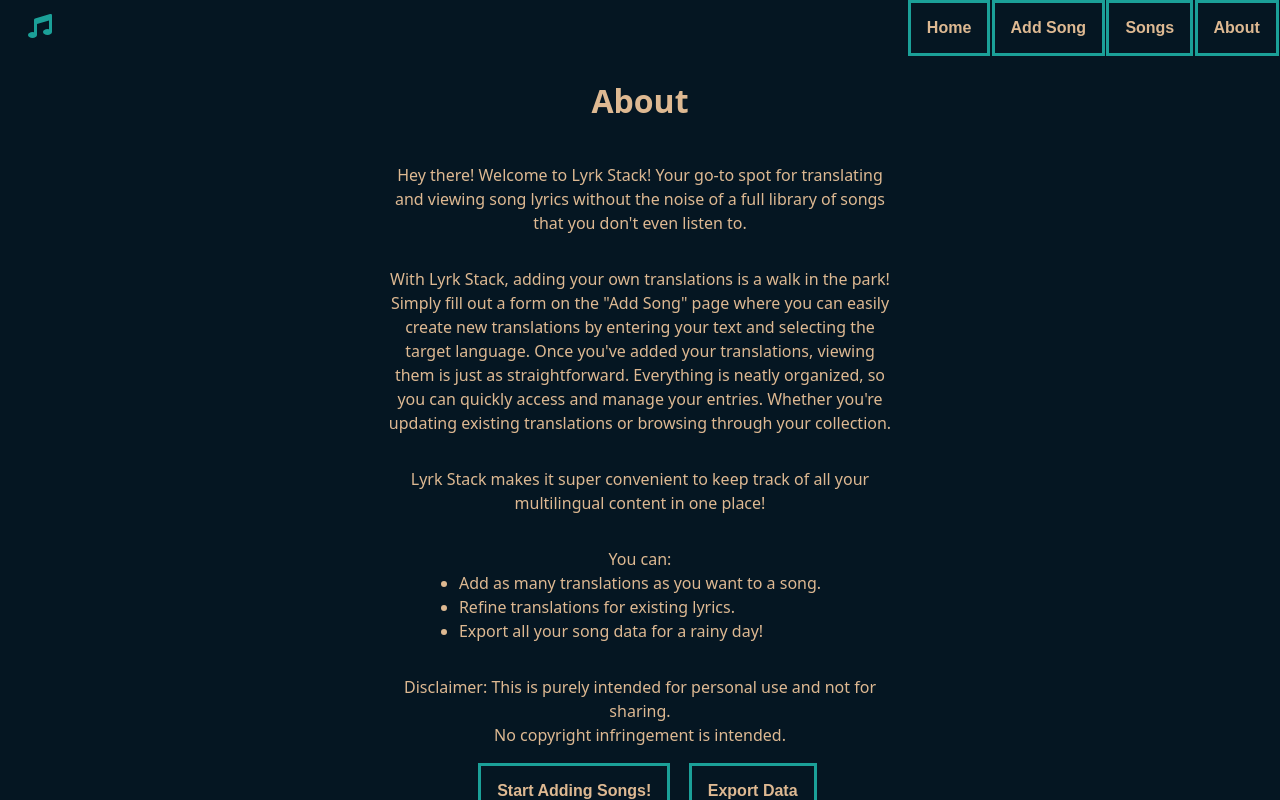
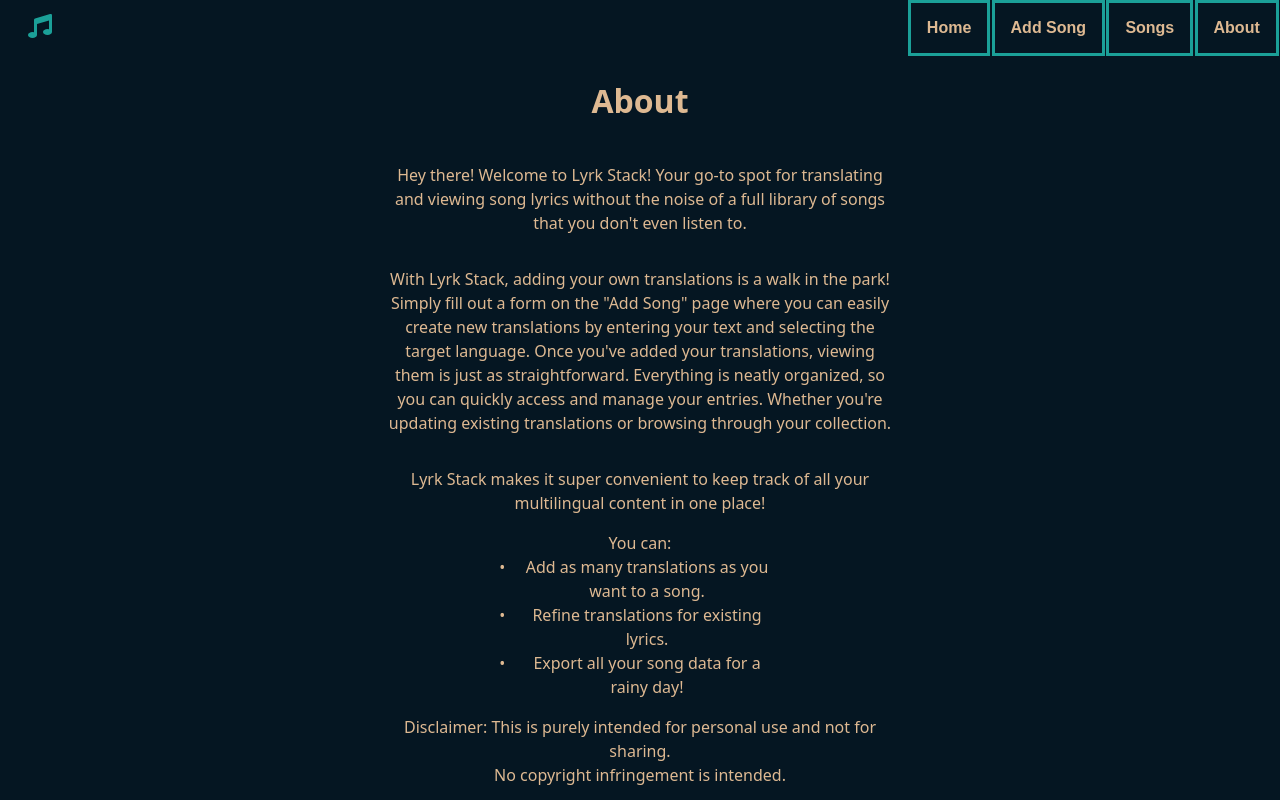
Before and after one commit to aung-st/lyrk-stack, a React (Vite) app: page /about in a window 1280 px wide. Built offline with nearby package versions, Linux system fonts and the light colour scheme.

Commit message:
fix: hydration error by removing p tag

```diff
--- a/src/pages/About.tsx
+++ b/src/pages/About.tsx
@@ -30,7 +30,6 @@ function About() {
                     Lyrk Stack makes it super convenient to keep track of all your
                     multilingual content in one place!
                 </p>
-                <p>
                 <div className="list-wrapper">
                     You can:
                     <ul>
@@ -39,7 +38,6 @@ function About() {
                         <li>Export all your song data for a rainy day!</li>
                     </ul>
                 </div>
-                </p>
                 <p>
                     Disclaimer: This is purely intended for personal use and not for
                     sharing.
--- a/src/styles/About.css
+++ b/src/styles/About.css
@@ -14,12 +14,20 @@
 }
 
 .about-container ul {
+    list-style: none;
     padding-left: 0;
-    margin: 0;
+    margin: 0 auto;
+    max-width: 55%;
 }
 
 .about-container li {
-    text-align: left;
+    display: flex;
+    justify-content: flex-start;
+}
+
+.about-container li::before {
+    content: "•";
+    margin-right: 0.5em;
 }
 
 .list-wrapper {
```
Lines whose indentation alone changed are shown as unchanged.
